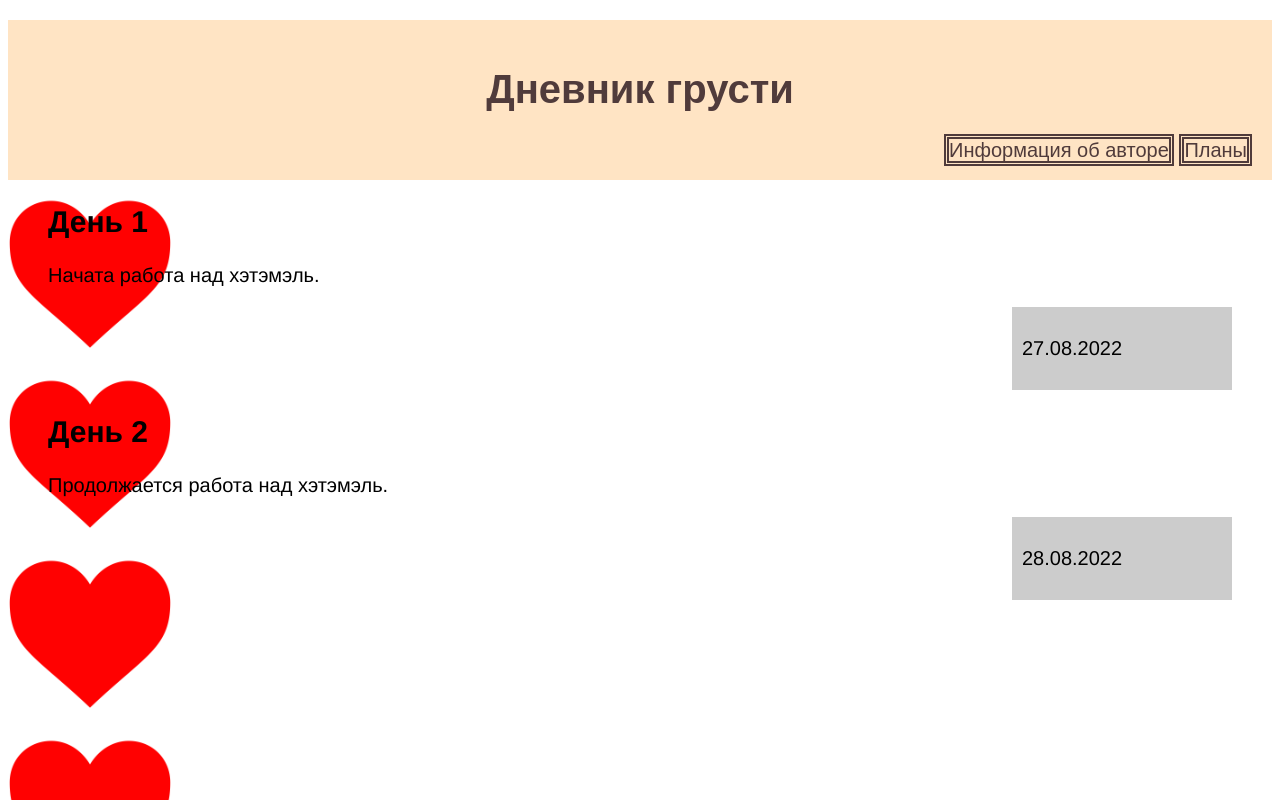
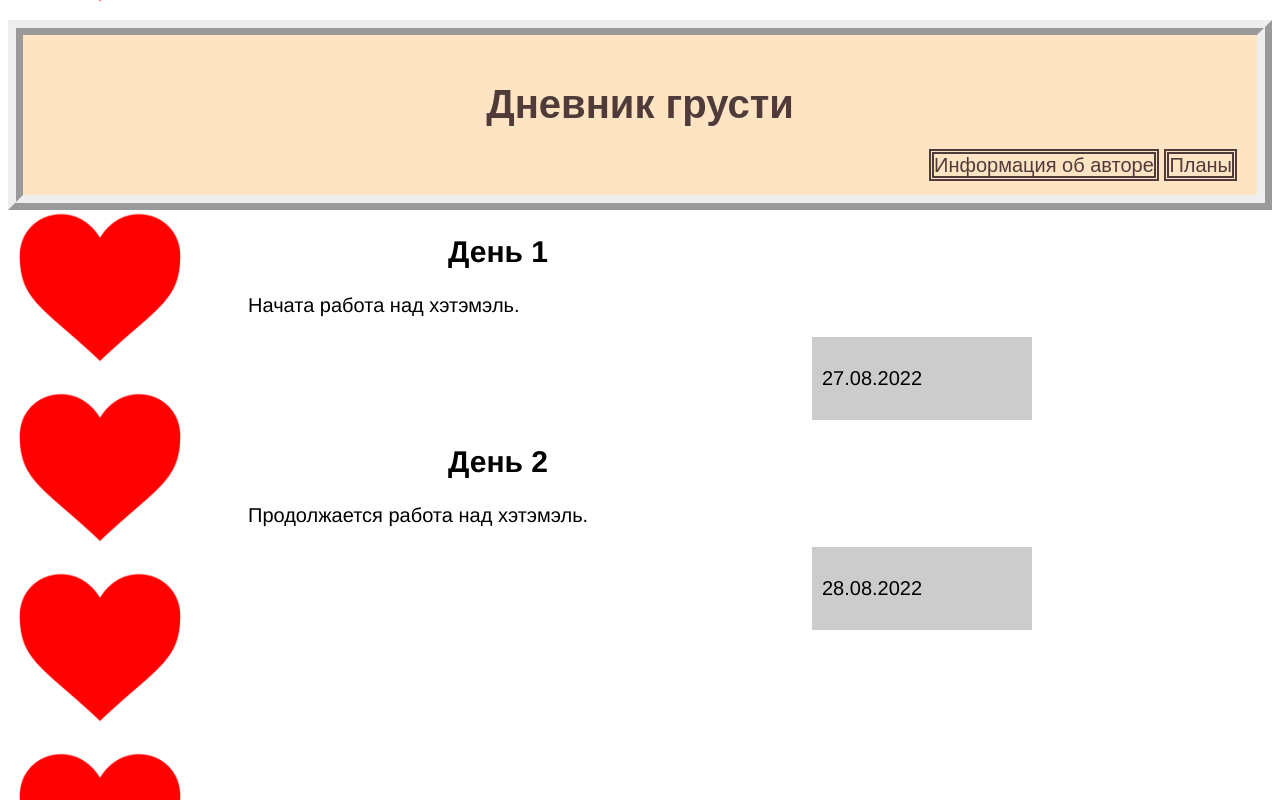
Before and after one commit to Mary624/web_example, a website built with Vite: page index.html in a window 1280 px wide. Built offline with nearby package versions, Linux system fonts and the light colour scheme.

Commit message:
modified style.css

```diff
--- a/style.css
+++ b/style.css
@@ -1,9 +1,10 @@
 :root {
-font-size: 20px;
-font-family: 'Franklin Gothic Medium', 'Arial Narrow', Arial, sans-serif;
-background: url(media/heart.svg.png) repeat-y;
-background-size:180px 180px;
-background-position: 0% 1%;
+    --header-height: 7em;
+    font-size: 20px;
+    font-family: 'Franklin Gothic Medium', 'Arial Narrow', Arial, sans-serif;
+    background: url(media/heart.svg.png) repeat-y;
+    background-size:180px 180px;
+    background-position: bottom 80px left 10px;
 }
 
 h1 {
@@ -34,7 +35,8 @@ header {
     font-family:Arial, Helvetica, sans-serif;
     color: rgb(80, 59, 59);
     margin-top: 1em;
-    height: 7em;
+    height: var(--header-height);
+    border: 4mm ridge;
 }
 
 header nav {
@@ -52,3 +54,7 @@ aside {
     width: 200px;
     margin-left: auto;
 }
+
+section, h2 {
+    padding: 0 200px;
+}
```
